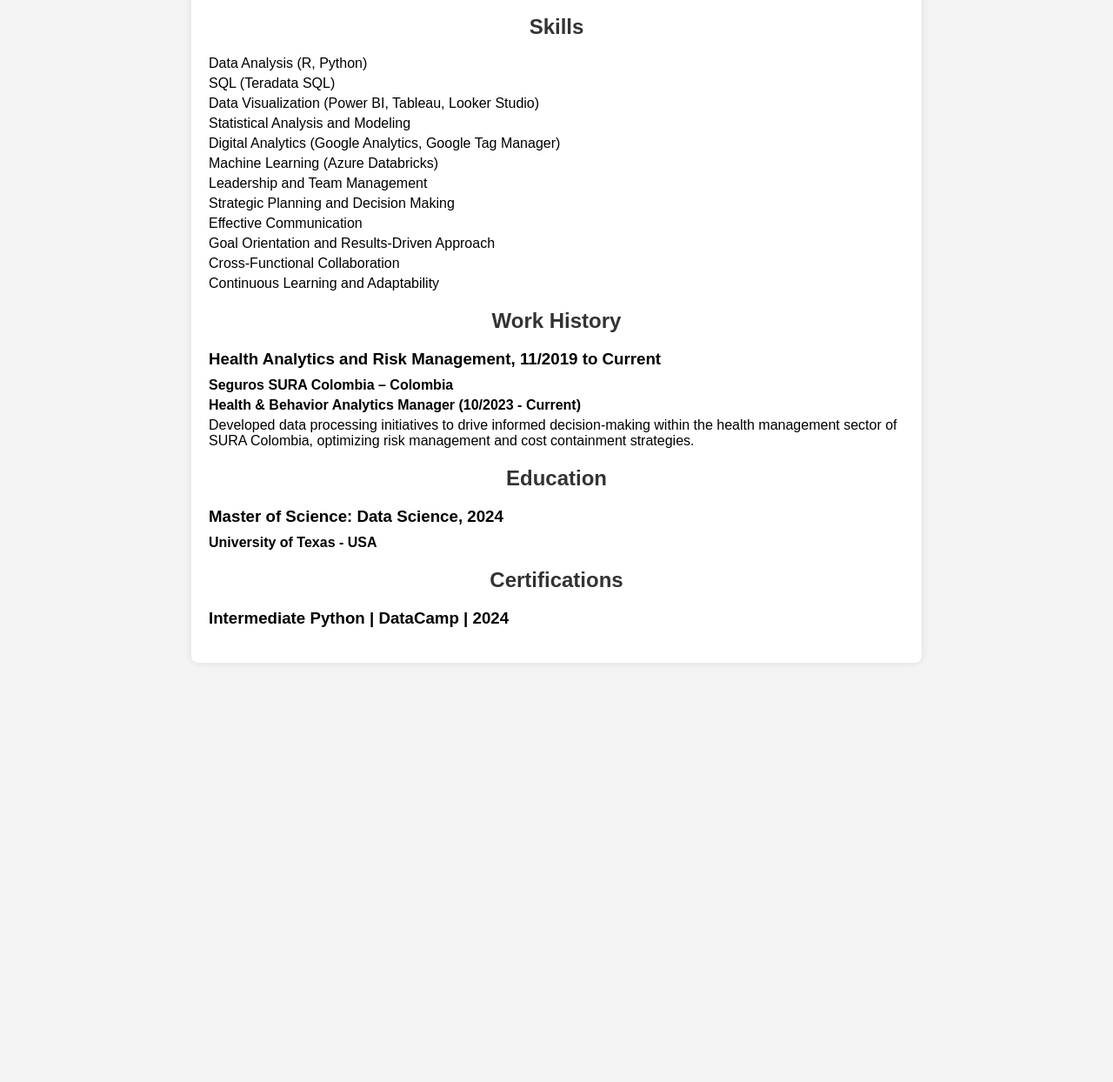
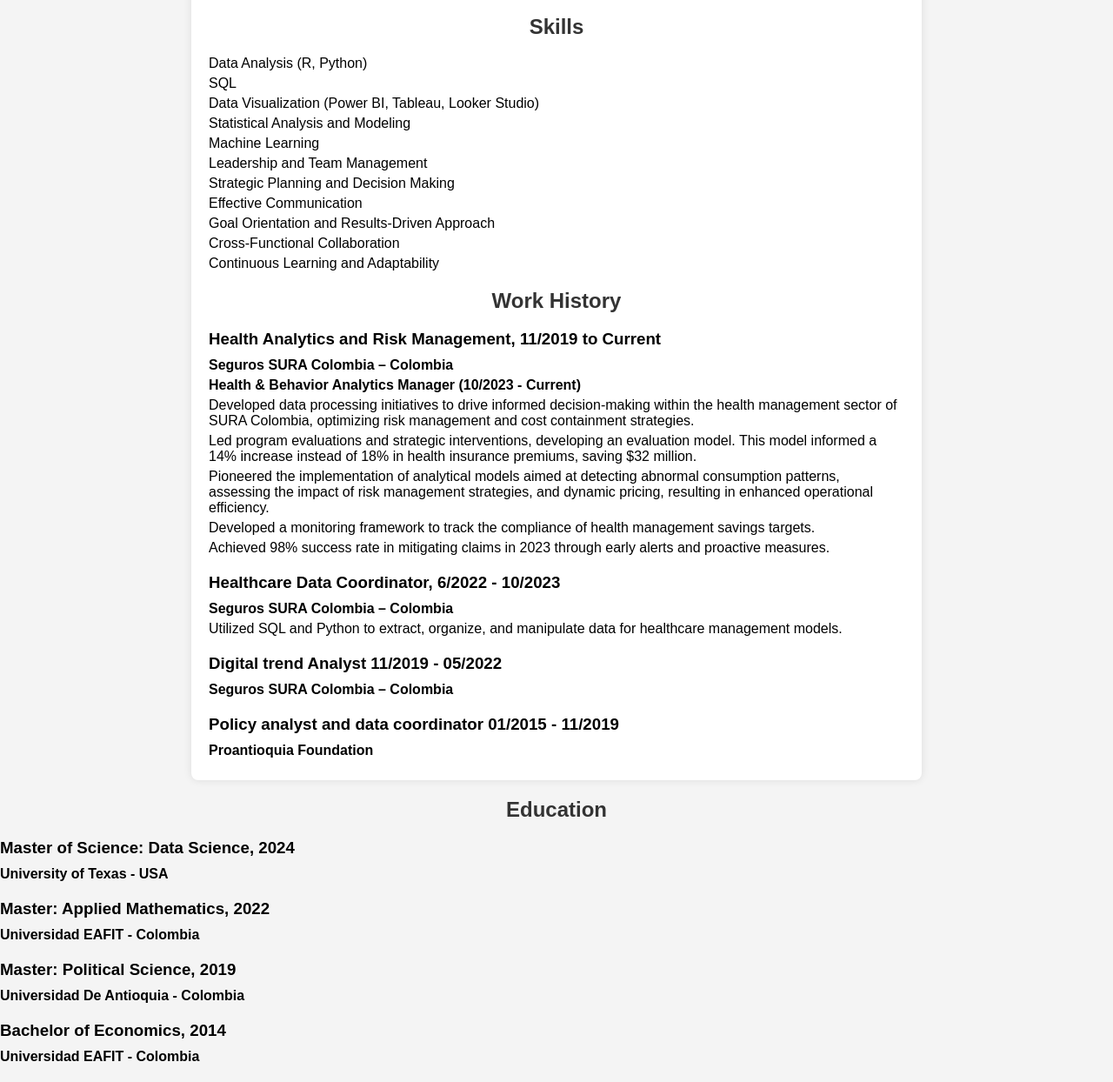
Before and after one commit to luismrol/luismrol.github.io, a plain HTML site: page index.html in a window 1280 px wide. Shown: the part 637-1881 px from the top of the page at 87% size. Before the commit the page ends 1419 px from the top, so only its background shows below. Drawn offline with Linux system fonts and the light colour scheme.

Commit message:
Update index.html

```diff
--- a/index.html
+++ b/index.html
@@ -110,11 +110,10 @@
             <h2>Skills</h2>
             <ul>
                 <li>Data Analysis (R, Python)</li>
-                <li>SQL (Teradata SQL)</li>
+                <li>SQL </li>
                 <li>Data Visualization (Power BI, Tableau, Looker Studio)</li>
                 <li>Statistical Analysis and Modeling</li>
-                <li>Digital Analytics (Google Analytics, Google Tag Manager)</li>
-                <li>Machine Learning (Azure Databricks)</li>
+                <li>Machine Learning</li>
                 <li>Leadership and Team Management</li>
                 <li>Strategic Planning and Decision Making</li>
                 <li>Effective Communication</li>
@@ -131,9 +130,28 @@
                 <p><strong>Seguros SURA Colombia – Colombia</strong></p>
                 <p><strong>Health & Behavior Analytics Manager (10/2023 - Current)</strong></p>
                 <p>Developed data processing initiatives to drive informed decision-making within the health management sector of SURA Colombia, optimizing risk management and cost containment strategies.</p>
+                <p>Led program evaluations and strategic interventions, developing an evaluation model. This model informed a 14% increase instead of 18% in health insurance premiums, saving $32 million.</p>
+                <p>Pioneered the implementation of analytical models aimed at detecting abnormal consumption patterns, assessing the impact of risk management strategies, and dynamic pricing, resulting in enhanced operational efficiency.</p>
+                <p>Developed a monitoring framework to track the compliance of health management savings targets.</p>
+                <p>Achieved 98% success rate in mitigating claims in 2023 through early alerts and proactive measures.</p>
+            </div>
+            <div class="job">
+                <h3>Healthcare Data Coordinator, 6/2022 - 10/2023</h3>
+                <p><strong>Seguros SURA Colombia – Colombia</strong></p>
+                <p>Utilized SQL and Python to extract, organize, and manipulate data for healthcare management models.</p>
                 <!-- Add more job details here -->
             </div>
-            <!-- Add more jobs here -->
+            <div class="job">
+                <h3>Digital trend Analyst 11/2019 - 05/2022</h3>
+                <p><strong>Seguros SURA Colombia – Colombia</strong></p>
+                <!-- Add more job details here -->
+            </div>
+        </div>
+        <div class="job">
+            <h3>Policy analyst and data coordinator 01/2015 - 11/2019</h3>
+            <p><strong>Proantioquia Foundation</strong></p>
+            <!-- Add more job details here -->
+        </div>
         </div>
 
         <div class="education">
@@ -143,19 +161,16 @@
                 <p><strong>University of Texas - USA</strong></p>
                 <!-- Add more degree details here -->
             </div>
-            <!-- Add more degrees here -->
-        </div>
-
-        <div class="certifications">
-            <h2>Certifications</h2>
-            <div class="certification">
-                <h3>Intermediate Python | DataCamp | 2024</h3>
-                <!-- Add more certification details here -->
+            <div class="degree">
+                <h3>Master: Applied Mathematics, 2022</h3>
+                <p><strong>Universidad EAFIT - Colombia</strong></p>
+                <!-- Add more degree details here -->
             </div>
-            <!-- Add more certifications here -->
-        </div>
-    </div>
-
-</body>
-
-</html>
+            <div class="degree">
+                <h3>Master: Political Science, 2019</h3>
+                <p><strong>Universidad De Antioquia - Colombia</strong></p>
+                <!-- Add more degree details here -->
+            </div>
+            <div class="degree">
+                <h3>Bachelor of Economics, 2014</h3>
+                <p><strong>Universidad EAFIT - Colombia</strong></p>
```
